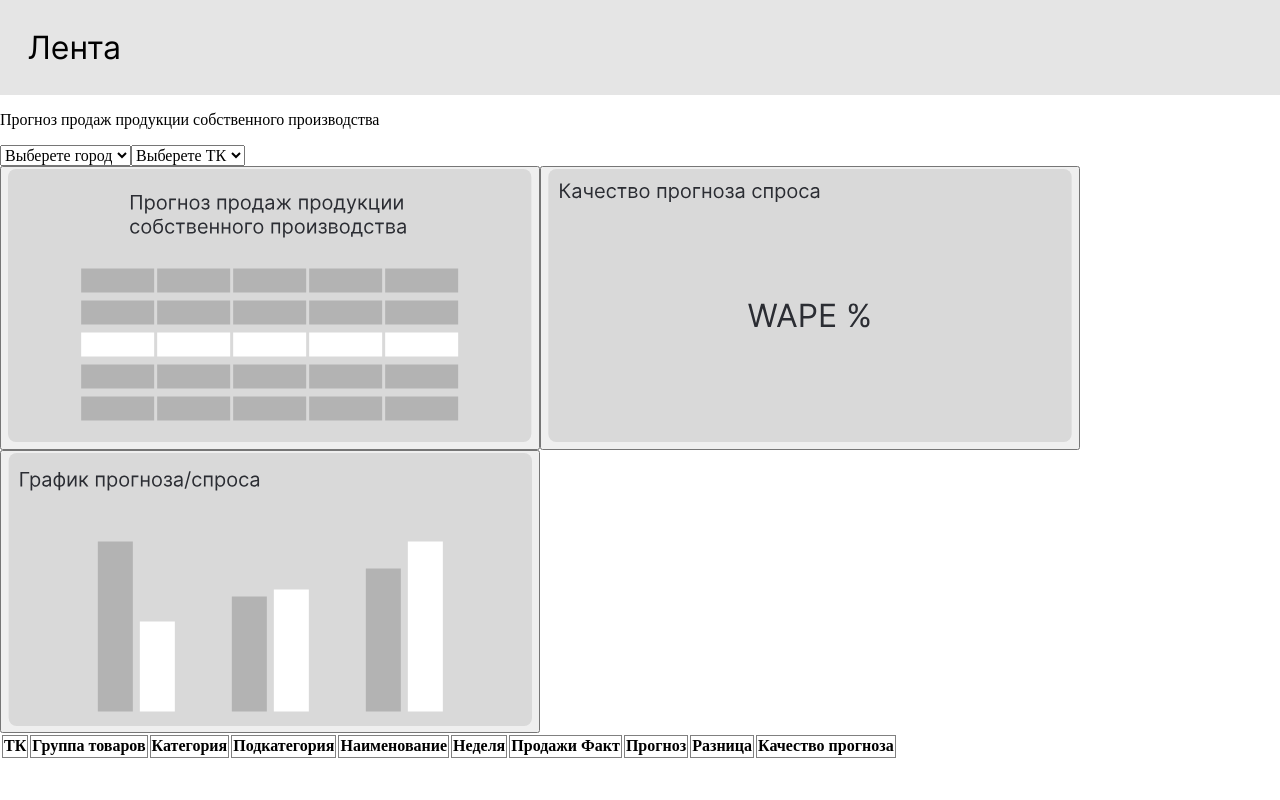
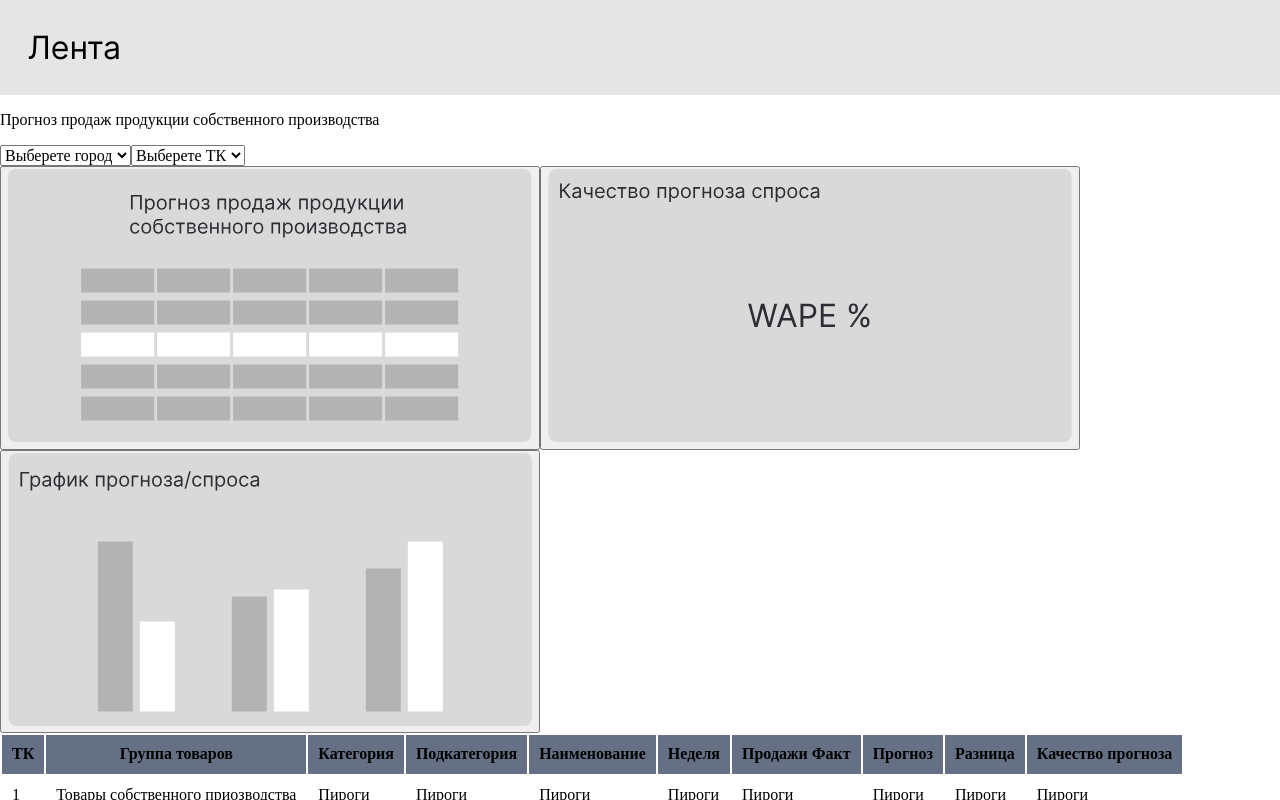
Before and after one commit to LeYan15/LeYan_frontend, a React (Vite) app: page / in a window 1280 px wide. Both pictures are taken after a click on the button 810 px from the left and 308 px from the top of the page. Shown: the top 800 px of the page. Built offline with nearby package versions, Linux system fonts and the light colour scheme.

Commit message:
add main page

```diff
--- a/src/components/TableHeader/TableRequest.jsx
+++ b/src/components/TableHeader/TableRequest.jsx
@@ -1,5 +1,5 @@
 import './TableRequest.css'
-import TableSaleRow from "../TableSaleRow/TableSaleRow.jsx";
+import TableRequestRow from "../TableRequestRow/TableRequestRow.jsx";
 
 function TableRequest () {
   return (
@@ -20,7 +20,11 @@
           </tr>
           </thead>
           <tbody>
-
+<TableRequestRow/>
+<TableRequestRow/>
+<TableRequestRow/>
+<TableRequestRow/>
+<TableRequestRow/>
 
           </tbody>
         </table>
--- /dev/null
+++ b/src/components/TableRequestRow/TableRequestRow.jsx
@@ -0,0 +1,22 @@
+function TableRequestRow () {
+  return (
+
+    <tr>
+      <td>1</td>
+      <td>Товары собственного приозводства</td>
+      <td>Пироги</td>
+      <td>Пироги</td>
+      <td>Пироги</td>
+      <td>Пироги</td>
+      <td>Пироги</td>
+      <td>Пироги</td>
+      <td>Пироги</td>
+      <td>Пироги</td>
+    </tr>
+
+
+
+  )
+}
+
+export default TableRequestRow
--- a/src/components/TableSale/TableSale.css
+++ b/src/components/TableSale/TableSale.css
@@ -1,3 +1,7 @@
 th, td {
-  border: 1px solid grey;
+  border: none;
+  padding: 10px;
 }
+th{
+  background-color: #667085;
+}
--- a/src/components/main/Main.jsx
+++ b/src/components/main/Main.jsx
@@ -5,6 +5,7 @@
 import graph from './../../images/Frame 634.svg'
 import TableSale from "../TableSale/TableSale.jsx";
 import TableRequest from "../TableHeader/TableRequest.jsx";
+import './main.css'
 function Main () {
   //  const navigate = useNavigate();
   const [buttonsChoose, setButtonsChoose] = useState("")
@@ -45,9 +46,11 @@
           <img className='' src={graph} alt="альтернативный текст"/>
         </button>
       </nav>
+      <div className='main__table'>
       {(buttonsChoose === "") && <TableSale/>}
 
       {(buttonsChoose === "request") && <TableRequest/>}
+      </div>
     </main>
   );
 }
--- a/src/components/main/main.css
+++ b/src/components/main/main.css
@@ -0,0 +1,3 @@
+.main__table{
+  margin:auto;
+}
```
Also changed, not shown: src/components/TableRequestRow/TableRequestRow.css (added).
